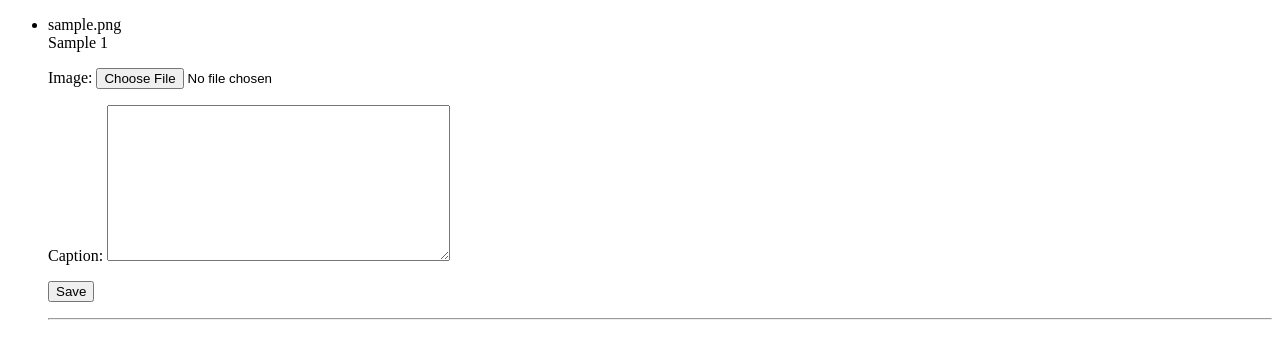
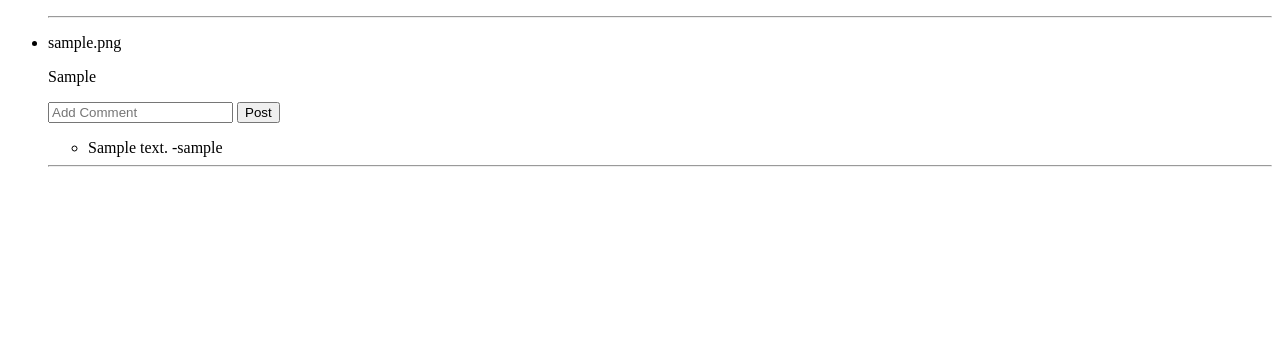
Before and after one commit to Cyrusluke925/petpals_app, a Django app: template petpals_app/templates/petpals_app/feed.html in a window 1280 px wide. Shown: the part 80-439 px from the top of the page. Run offline with Django 3.2, Linux system fonts and the light colour scheme; the template is opened without the code that fills it: values that come from a table or form of the project are taken from there, others are empty; tables that the repository leaves empty hold one stand-in row (values such as "Sample post").

Commit message:
remove py cache, finished comments

```diff
--- a/petpals_app/models.py
+++ b/petpals_app/models.py
@@ -29,7 +29,7 @@ class Comment(models.Model):
     content = models.CharField(max_length=300, default="")
     created_at = models.DateTimeField(blank=True)
     user = models.ForeignKey(User, on_delete = models.CASCADE)
-    post = models.ForeignKey(Post, on_delete = models.CASCADE)
+    post = models.ForeignKey(Post, on_delete = models.CASCADE, related_name='comments')
 
     def created_at_formatted(self):
         return self.created_at.strftime('%b %e %Y')
--- a/petpals_app/templates/petpals_app/feed.html
+++ b/petpals_app/templates/petpals_app/feed.html
@@ -3,16 +3,25 @@
 {% block content %}
   <ul>
       {% for post in posts %}
+        <hr>
         <li>
-            {{post.image}} <br>
-            {{post.caption}}
-            {{post.id}}
+            <p>{{post.image}} </p>
+            <p>{{post.caption}}</p>
+            <!-- {{post.id}} -->
         </li>
         <form method="POST" enctype="multipart/form-data">
           {% csrf_token %}
-          {{ form.as_p }}
-          <button type="submit">Save</button>
+          <input type="text" name="content" placeholder="Add Comment">
+          <input type="hidden" name="post_id" required id="id_post_id" value={{post.id}} />
+          <button type="submit">Post</button>
         </form>
+        {% for comment in post.comments.all %}
+        <ul>
+          <li>
+              {{ comment.content }} -{{ comment.user }}
+          </li>
+        </ul>
+        {% endfor %}
         <hr>
       {% endfor %}
   </ul>
```
Also changed, not shown: petpals_app/views.py (+6 -38 lines), petpals_app/media/petpals_app/media/40470010.jpg (added), petpals_app/media/petpals_app/media/40470010_kiHgtz4.jpg (added).
